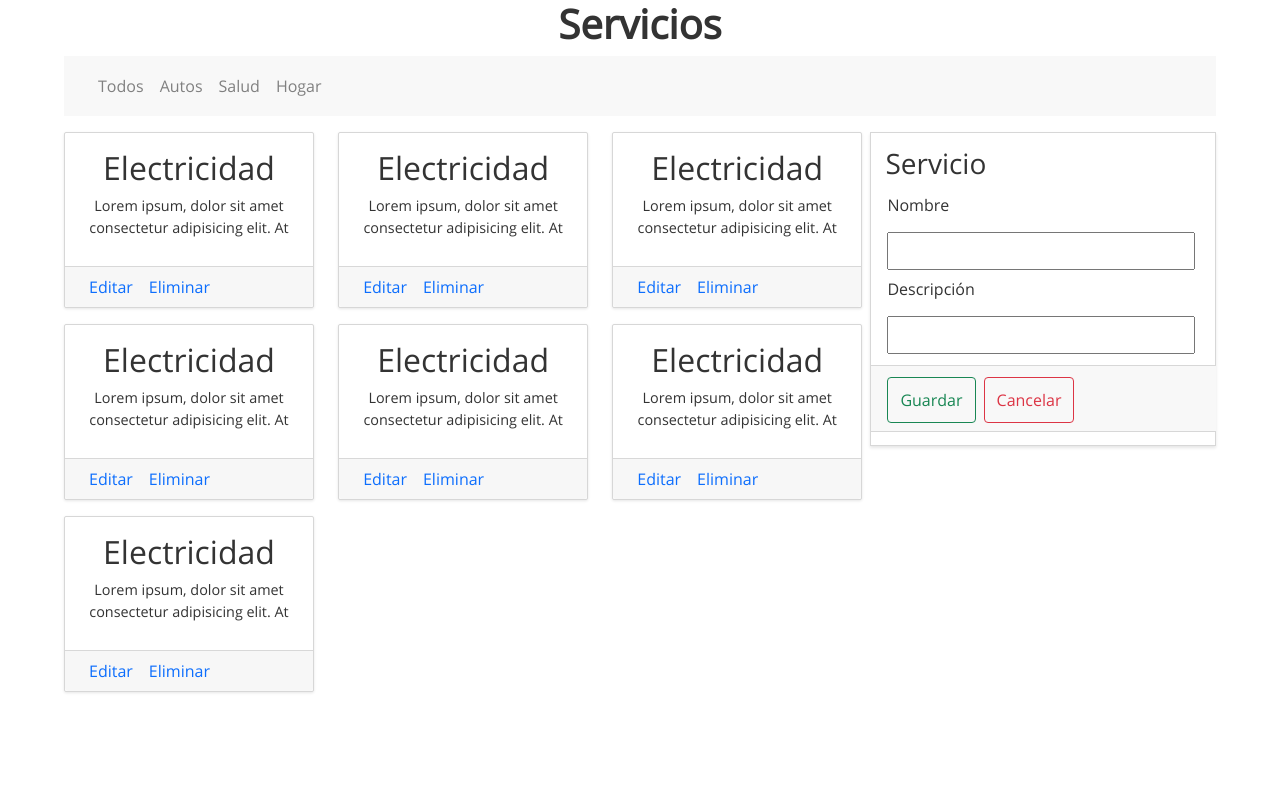
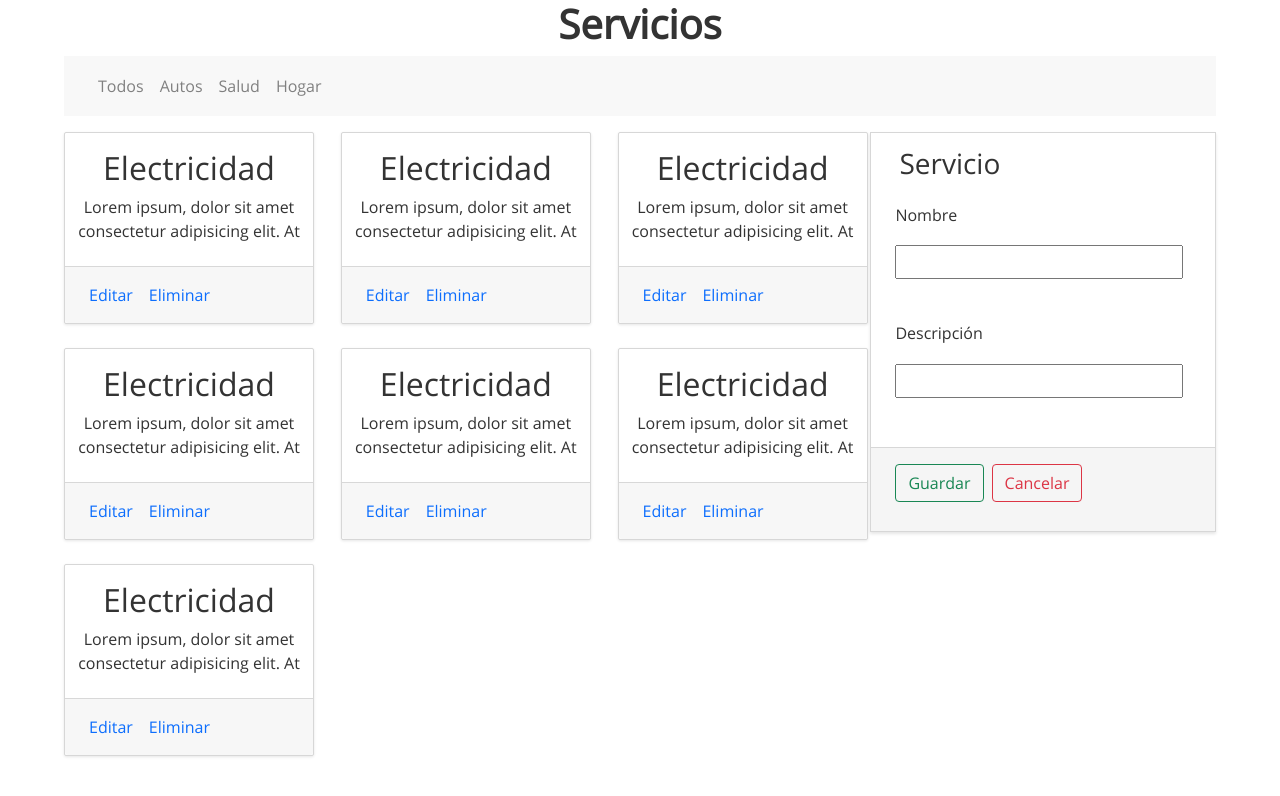
Before and after one commit to richard-allcca/Frontend-Solera-React, a React (Create React App) app: page / in a window 1280 px wide. Shown: the top 796 px of the page. Built offline with nearby package versions, Linux system fonts and the light colour scheme.

Commit message:
End maquetacion

```diff
--- a/src/App.css
+++ b/src/App.css
@@ -17,20 +17,5 @@
   display: grid;
   grid-template-rows: repeat(auto-fill, minmax(11rem, 1fr));
   grid-template-columns: repeat(auto-fit, minmax(250px, 1fr));
-  gap: 1em;
+  gap: 1.5em;
 }
-
-.form-content{
-  height: 56%;
-  grid-column: 2/3;
-  grid-row: 1/2;
-  border: 1px solid #d7d7d7;
-  box-shadow: 0 2px 3px 0 rgba(0, 0, 0, 0.1);
-}
-
-h3{
-  text-align: initial;
-  margin-top: .5em;
-  margin-left: .5em;
-
-}
--- a/src/App.js
+++ b/src/App.js
@@ -26,10 +26,7 @@ function App() {
         </section>
 
 
-        <div className="form-content">
-          <h3>Servicio</h3>
-          <FormService />
-        </div>
+        <FormService />
 
       </main>
     </div>
--- a/src/components/Card/card.css
+++ b/src/components/Card/card.css
@@ -1,6 +1,6 @@
 .card-content{
   max-width: 250px;
-  height: 11rem;
+  height: 12rem;
   background-color: #fff;
   border-radius: 2px;
   box-shadow: 0 1px 3px 0 rgba(0, 0, 0, 0.1);
@@ -10,12 +10,9 @@
   justify-content: space-between;
     border: 1px solid #d7d7d7;
 }
-.card-details p{
-  font-size: .9em;
-}
 .card-footer {
   text-align: start;
-  padding-left: 1.5em;
+  padding: 1em 0 1em 1.5em;
 }
 .card-footer a{
   text-decoration: none;
--- a/src/components/Form/FormService.js
+++ b/src/components/Form/FormService.js
@@ -8,7 +8,8 @@ const FormService = () => {
   }
 
   return (
-    <>
+    <div className='form-content'>
+      <h3>Servicio</h3>
       <form onSubmit={handleSubmit} className='form'>
         <div className='form-input'>
           <label htmlFor="nombre">Nombre</label>
@@ -24,7 +25,7 @@ const FormService = () => {
       </form>
 
 
-    </>
+    </div>
   )
 }
 
--- a/src/components/Form/formService.css
+++ b/src/components/Form/formService.css
@@ -1,3 +1,58 @@
+.form-content{
+  min-height: 50vh;
+  display: flex;
+  flex-direction: column;
+    height: 55%;
+    border: 1px solid #d7d7d7;
+    box-shadow: 0 2px 3px 0 rgba(0, 0, 0, 0.1);
+    border: 1px solid #d7d7d7;
+}
+h3{
+  margin: 0 auto;
+  text-align: initial;
+  margin: .5em 0 0.5em 1em;
+}
+.form{
+  display: flex;
+  flex-direction: column;
+  justify-content: space-between;
+  height: 100%;
+}
+.form-input{
+  display: flex;
+  flex-direction: column;
+  justify-content: space-between;
+  height: 70%;
+  padding: 0em 0 1em 1.5em;
+  align-items: flex-start;
+}
+.form-input > *{
+  width: 90%;
+  margin-top: .5em;
+  margin-bottom: 1em;
+  text-align: left;
+}
+input[type="text"]{
+  margin-top: -1em;
+  padding: .2em;
+}
+.content-button{
+  width: 100%;
+  height: 25%;
+  padding: 1em 0 .5em 1.5em;
+  text-align: left;
+  background-color: #f5f5f5;
+  border-top: 1px solid #d7d7d7;
+}
+input[type="submit"]{
+  margin-right: .5em;
+}
+/* h3{
+  text-align: initial;
+  margin-top: .5em;
+  margin-left: .5em;
+}
+
 .form{
   width: 25vw;
   height: 20vw;
@@ -15,27 +70,32 @@
   flex-direction: column;
   gap: .2em;
 }
-.form-input > input{
-  margin-top: .5em;
-
-}
 
 .form label{
   text-align: initial;
 }
+
 .content-button{
-  margin-top: 1.5em;
-  margin-bottom: -.5em;
+  margin-top: 1em;
+  margin-bottom: -.2em;
   margin-left: -1em;
   padding-left: 1em;
   min-width: 26.9vw;
-  /* display: inline-flex; */
   text-align: initial;
   background-color: #f8f8f8;
-  border-bottom: 1px solid #d7d7d7;
   border-top: 1px solid #d7d7d7;
 }
 .content-button input{
   margin: .7em .5em 1em 0;
-  height: 70%;
 }
+.btn,
+input[type="submit"],
+input[type="button"] {
+  height: 67%;
+  border-radius: .5rem;
+  display: inline-block;
+  font-weight: bold;
+  text-align: center;
+  text-decoration: none;
+  background-color: transparent;
+} */
```
Also changed, not shown: 1 other file (tests, documents, lock files or other folders).
